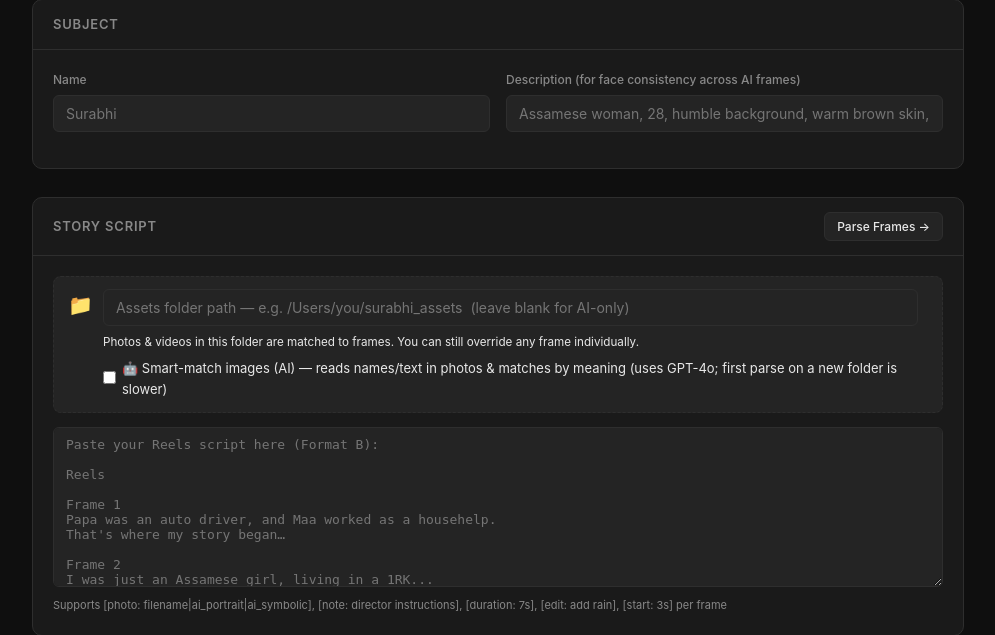
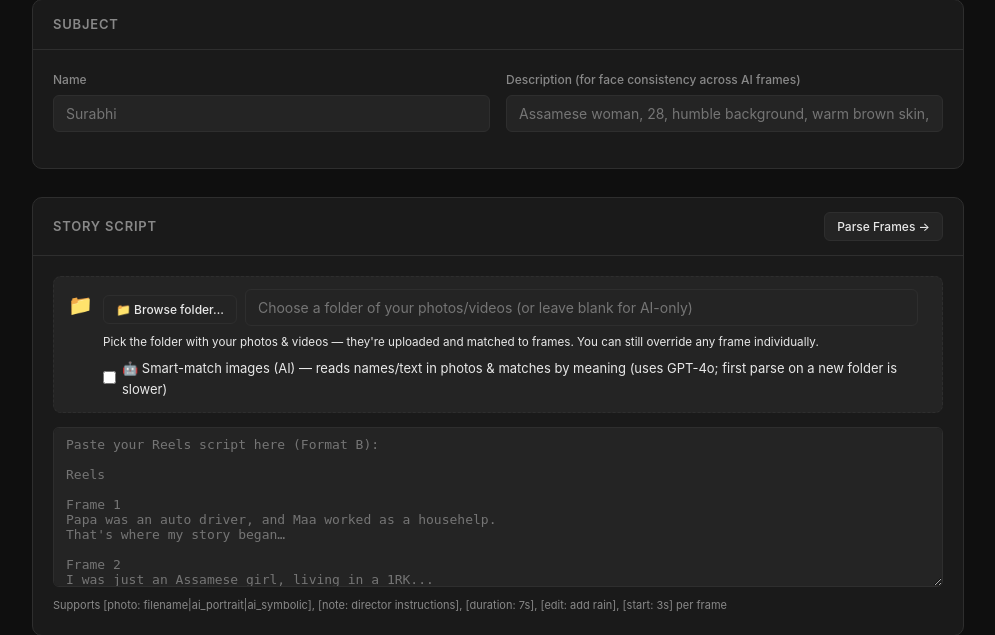
Before and after one commit to amitm7/HOBAILabs, a Flask app: page / in a window 1280 px wide. Shown: the part 98-733 px from the top of the page, without its empty margins (142-1137 px from the left). Run offline with Flask 3, Linux system fonts and the light colour scheme; some libraries are stand-ins or nearby versions.

Commit message:
feat(ui): browse-folder upload for assets (hosted-app fix)
Typing a server filesystem path only worked when the app ran locally. Now that
it's hosted, the server can't see a user's local disk, so add a "Browse folder…"
button (webkitdirectory) that uploads a whole folder of photos/videos to the
session assets dir; parse/generate use the returned server path unchanged.

- web_app.py: new /upload-folder endpoint (media-only, flattened, per-session)
- index.html + main.js: folder picker wired to the existing assets flow
- OPERATOR_GUIDE.html: document the Browse folder step

Co-Authored-By: Claude Opus 4.8 <noreply@anthropic.com>

```diff
--- a/web/static/main.js
+++ b/web/static/main.js
@@ -215,6 +215,33 @@ el('generate-music-btn').addEventListener('click', async () => {
     el('music-gen-status').innerHTML = `<span class="text-red">✗ ${err.message}</span>`;
   } finally {
     el('generate-music-btn').disabled = false;
+  }
+});
+
+// ── Folder upload (browse a whole folder — required for the hosted app, since
+//    the server can't see a user's local disk) ──────────────────────────────
+const _MEDIA_RE = /\.(jpe?g|png|webp|bmp|heic|heif|mp4|mov|avi|m4v|webm)$/i;
+
+el('browse-folder-btn')?.addEventListener('click', () => el('folder-input').click());
+
+el('folder-input')?.addEventListener('change', async (e) => {
+  const media = Array.from(e.target.files || []).filter(f => _MEDIA_RE.test(f.name));
+  if (!media.length) { alert('No images or videos found in that folder.'); return; }
+
+  el('assets-status').innerHTML = `<span class="muted">Uploading ${media.length} files…</span>`;
+  const fd = new FormData();
+  fd.append('session_id', SESSION_ID);
+  media.forEach(f => fd.append('files', f, f.name));
+
+  try {
+    const res = await postForm('/upload-folder', fd);
+    if (res.error) { alert('Upload failed: ' + res.error); el('assets-status').textContent = ''; return; }
+    el('assets-dir').value = res.assets_dir;   // server path used by parse + generate
+    el('assets-status').innerHTML = `<span class="text-green">✓ ${res.count} files uploaded</span>`;
+  } catch (err) {
+    alert('Upload error: ' + err); el('assets-status').textContent = '';
+  } finally {
+    e.target.value = '';   // allow re-selecting the same folder
   }
 });
 
--- a/web/templates/index.html
+++ b/web/templates/index.html
@@ -42,9 +42,13 @@
       <div class="assets-folder-row">
         <div class="assets-folder-icon">📁</div>
         <div style="flex:1">
-          <input type="text" id="assets-dir"
-            placeholder="Assets folder path — e.g. /Users/you/surabhi_assets  (leave blank for AI-only)">
-          <small>Photos &amp; videos in this folder are matched to frames. You can still override any frame individually.</small>
+          <div style="display:flex;gap:8px;align-items:center;flex-wrap:wrap">
+            <input type="file" id="folder-input" webkitdirectory directory multiple style="display:none">
+            <button type="button" class="btn-secondary btn-small" id="browse-folder-btn">📁 Browse folder…</button>
+            <input type="text" id="assets-dir" style="flex:1;min-width:220px"
+              placeholder="Choose a folder of your photos/videos (or leave blank for AI-only)">
+          </div>
+          <small>Pick the folder with your photos &amp; videos — they're uploaded and matched to frames. You can still override any frame individually.</small>
           <label style="display:flex;align-items:center;gap:6px;margin-top:6px;font-size:13px;cursor:pointer">
             <input type="checkbox" id="smart-match">
             🤖 Smart-match images (AI) — reads names/text in photos &amp; matches by meaning (uses GPT-4o; first parse on a new folder is slower)
--- a/web_app.py
+++ b/web_app.py
@@ -164,6 +164,41 @@ def upload_photo():
     file.save(str(save_path))
 
     return jsonify({"tmp_path": str(save_path), "session_id": session_id})
+
+
+_MEDIA_UPLOAD_EXTS = {".jpg", ".jpeg", ".png", ".webp", ".bmp", ".heic", ".heif",
+                      ".mp4", ".mov", ".avi", ".m4v", ".webm"}
+
+
+@app.route("/upload-folder", methods=["POST"])
+def upload_folder():
+    """Upload a whole local folder of photos/videos (browser 'webkitdirectory').
+
+    Saves the media into this session's assets dir and returns that server-side
+    path, which the existing parse-script / generate flow then matches against.
+    This replaces typing a server path — required now the app is hosted, since
+    the server cannot see a user's local disk. Subfolders are flattened to their
+    base filename; non-media files are ignored.
+    """
+    session_id = request.form.get("session_id", str(uuid.uuid4()))
+    files = request.files.getlist("files")
+    if not files:
+        return jsonify({"error": "no files"}), 400
+
+    assets_dir = RUNS_DIR / session_id / "assets"
+    assets_dir.mkdir(parents=True, exist_ok=True)
+
+    saved = 0
+    for f in files:
+        name = os.path.basename((f.filename or "").replace("\\", "/"))
+        if not name or os.path.splitext(name)[1].lower() not in _MEDIA_UPLOAD_EXTS:
+            continue
+        f.save(str(assets_dir / name))
+        saved += 1
+
+    if not saved:
+        return jsonify({"error": "no images or videos found in that folder"}), 400
+    return jsonify({"assets_dir": str(assets_dir), "session_id": session_id, "count": saved})
 
 
 @app.route("/pricing")
```
Also changed, not shown: docs/OPERATOR_GUIDE.html (+11 -1 lines).
